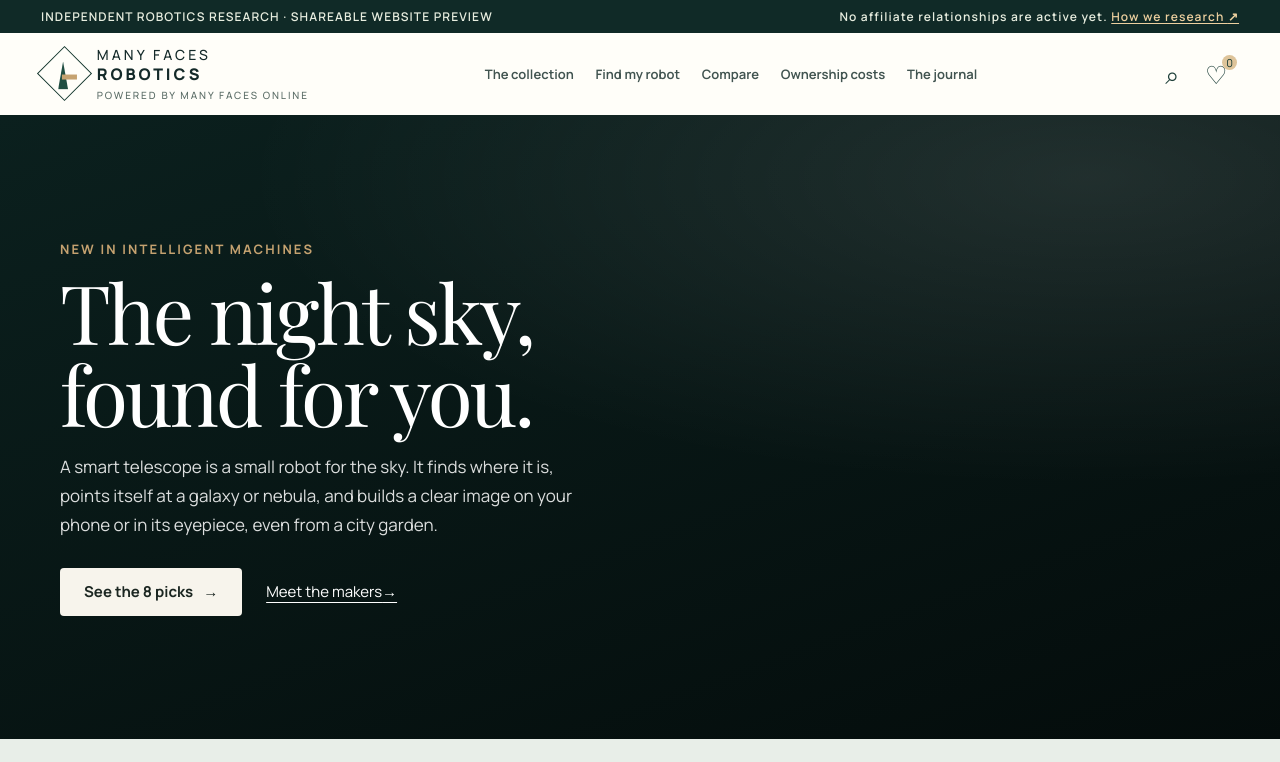
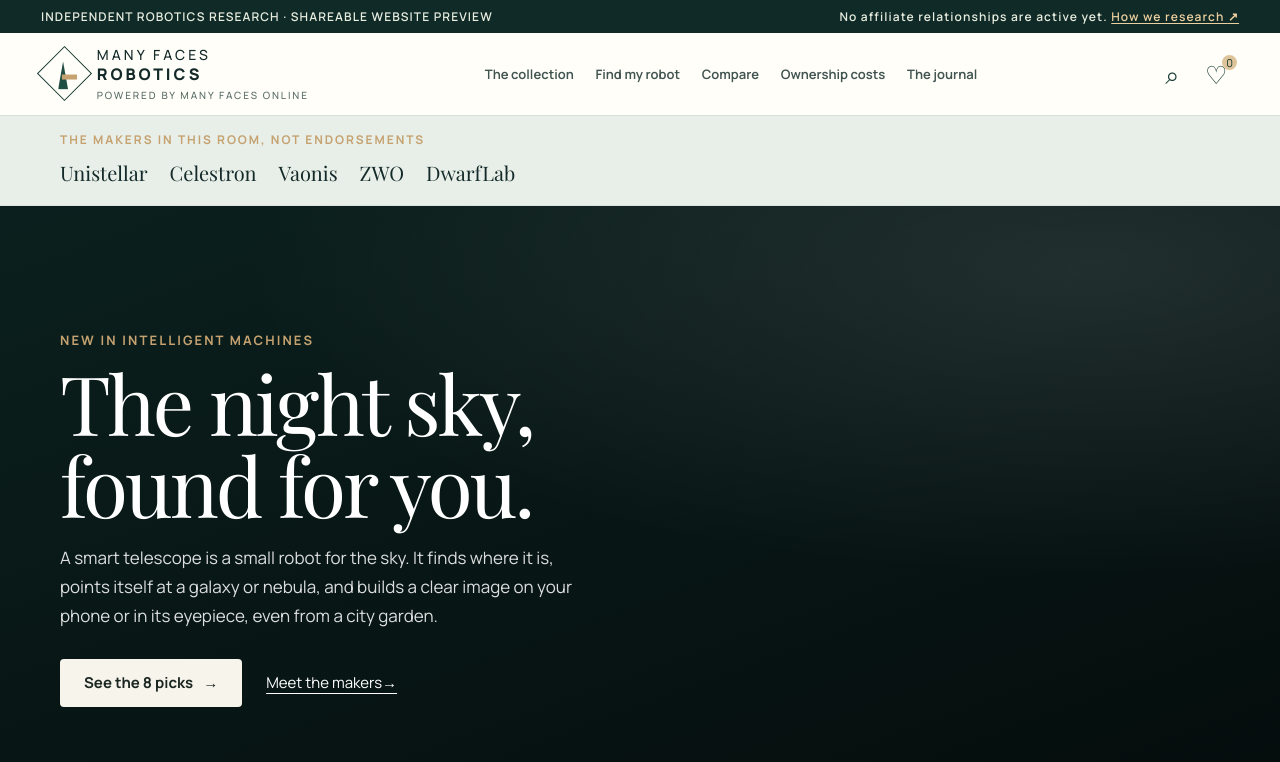
Before and after one commit to LoW90/LoW90.github.io, a plain HTML site: page robotics/room.html in a window 1280 px wide. Shown: the top 762 px of the page. Drawn offline with Linux system fonts and the light colour scheme.

```diff
--- a/robotics/room.html
+++ b/robotics/room.html
@@ -114,9 +114,15 @@
   .mf-room__teaser-list .mf-room__brand{color:var(--mf-muted)}
   .mf-room__teaser-list small{color:var(--mf-muted);font-size:15px}
   .mf-room__more{display:inline-flex;align-items:center;min-height:48px;font-size:16px}
+  .mf-room__strip{background:var(--mf-band);border-bottom:1px solid var(--mf-line);padding:14px 0 16px}
+  .mf-room__strip .mf-room__eyebrow{margin:0 0 6px;font-size:12px;white-space:normal}
+  .mf-room__strip ul{list-style:none;margin:0;padding:0;display:flex;flex-wrap:wrap;gap:6px 22px}
+  .mf-room__strip a{display:inline-flex;align-items:center;min-height:32px;font-family:var(--mf-serif);font-size:clamp(16px,1.8vw,20px);color:var(--mf-ink);text-decoration:none}
+  .mf-room__strip a:hover,.mf-room__strip a:focus-visible{text-decoration:underline;text-underline-offset:4px}
   @media (max-width:640px){.mf-room__maker{min-height:240px}.mf-room__monogram{font-size:84px}}
   .mf-room__editor{padding:10px 12px;border:1px dashed var(--mf-line);border-radius:8px;font-size:14px;color:var(--mf-muted)}
 </style><div class="mf-room" data-mf-room="smart-telescopes" aria-labelledby="mf-room-room">
+  <nav class="mf-room__strip" aria-label="Makers in this room"><div class="mf-room__shell"><p class="mf-room__eyebrow mf-room__eyebrow--gold">The makers in this room, not endorsements</p><ul><li><a href="#mf-room-maker-unistellar-room">Unistellar</a></li><li><a href="#mf-room-maker-celestron-room">Celestron</a></li><li><a href="#mf-room-maker-vaonis-room">Vaonis</a></li><li><a href="#mf-room-maker-zwo-room">ZWO</a></li><li><a href="#mf-room-maker-dwarflab-room">DwarfLab</a></li></ul></div></nav>
   <header class="mf-room__hero"><div class="mf-room__shell">
       <div class="mf-room__heading">
         <p class="mf-room__eyebrow">New in intelligent machines</p>
@@ -134,35 +140,35 @@
       <div class="mf-room__shell">
         <div class="mf-room__head"><div><p class="mf-room__eyebrow mf-room__eyebrow--gold">Makers on our research desk, not endorsements</p><h2 id="mf-room-makers-room">The makers to know</h2></div><p>The names that lead this category. Each tile can carry the maker's own film or photograph once they allow it.</p></div>
         <ul>
-      <li class="mf-room__maker" data-mf-maker="unistellar"><span class="mf-room__monogram" aria-hidden="true">U</span><div class="mf-room__maker-text">
+      <li class="mf-room__maker" id="mf-room-maker-unistellar-room" data-mf-maker="unistellar"><span class="mf-room__monogram" aria-hidden="true">U</span><div class="mf-room__maker-text">
           <span class="mf-room__eyebrow">01 / Maker</span>
           <strong>Unistellar</strong>
           <span>French smart telescopes with a Nikon-developed electronic eyepiece.</span>
           <a href="https://www.unistellar.com/" target="_blank" rel="noopener">Visit Unistellar <span aria-hidden="true">↗</span></a>
         </div>
       </li>
-      <li class="mf-room__maker" data-mf-maker="celestron"><span class="mf-room__monogram" aria-hidden="true">C</span><div class="mf-room__maker-text">
+      <li class="mf-room__maker" id="mf-room-maker-celestron-room" data-mf-maker="celestron"><span class="mf-room__monogram" aria-hidden="true">C</span><div class="mf-room__maker-text">
           <span class="mf-room__eyebrow">02 / Maker</span>
           <strong>Celestron</strong>
           <span>American telescopes, including the Origin smart telescope.</span>
           <a href="https://www.celestron.com/" target="_blank" rel="noopener">Visit Celestron <span aria-hidden="true">↗</span></a>
         </div>
       </li>
-      <li class="mf-room__maker" data-mf-maker="vaonis"><span class="mf-room__monogram" aria-hidden="true">V</span><div class="mf-room__maker-text">
+      <li class="mf-room__maker" id="mf-room-maker-vaonis-room" data-mf-maker="vaonis"><span class="mf-room__monogram" aria-hidden="true">V</span><div class="mf-room__maker-text">
           <span class="mf-room__eyebrow">03 / Maker</span>
           <strong>Vaonis</strong>
           <span>French smart telescopes, including the Vespera range and Stellina.</span>
           <a href="https://vaonis.com/" target="_blank" rel="noopener">Visit Vaonis <span aria-hidden="true">↗</span></a>
         </div>
       </li>
-      <li class="mf-room__maker" data-mf-maker="zwo"><span class="mf-room__monogram" aria-hidden="true">Z</span><div class="mf-room__maker-text">
+      <li class="mf-room__maker" id="mf-room-maker-zwo-room" data-mf-maker="zwo"><span class="mf-room__monogram" aria-hidden="true">Z</span><div class="mf-room__maker-text">
           <span class="mf-room__eyebrow">04 / Maker</span>
           <strong>ZWO</strong>
           <span>Seestar smart telescopes and astronomy cameras.</span>
           <a href="https://www.zwoastro.com/" target="_blank" rel="noopener">Visit ZWO <span aria-hidden="true">↗</span></a>
         </div>
       </li>
-      <li class="mf-room__maker" data-mf-maker="dwarflab"><span class="mf-room__monogram" aria-hidden="true">D</span><div class="mf-room__maker-text">
+      <li class="mf-room__maker" id="mf-room-maker-dwarflab-room" data-mf-maker="dwarflab"><span class="mf-room__monogram" aria-hidden="true">D</span><div class="mf-room__maker-text">
           <span class="mf-room__eyebrow">05 / Maker</span>
           <strong>DwarfLab</strong>
           <span>Compact smart telescopes, including the DWARF 3.</span>
```
Also changed, not shown: robotics/index.html (+6 -1 lines).
